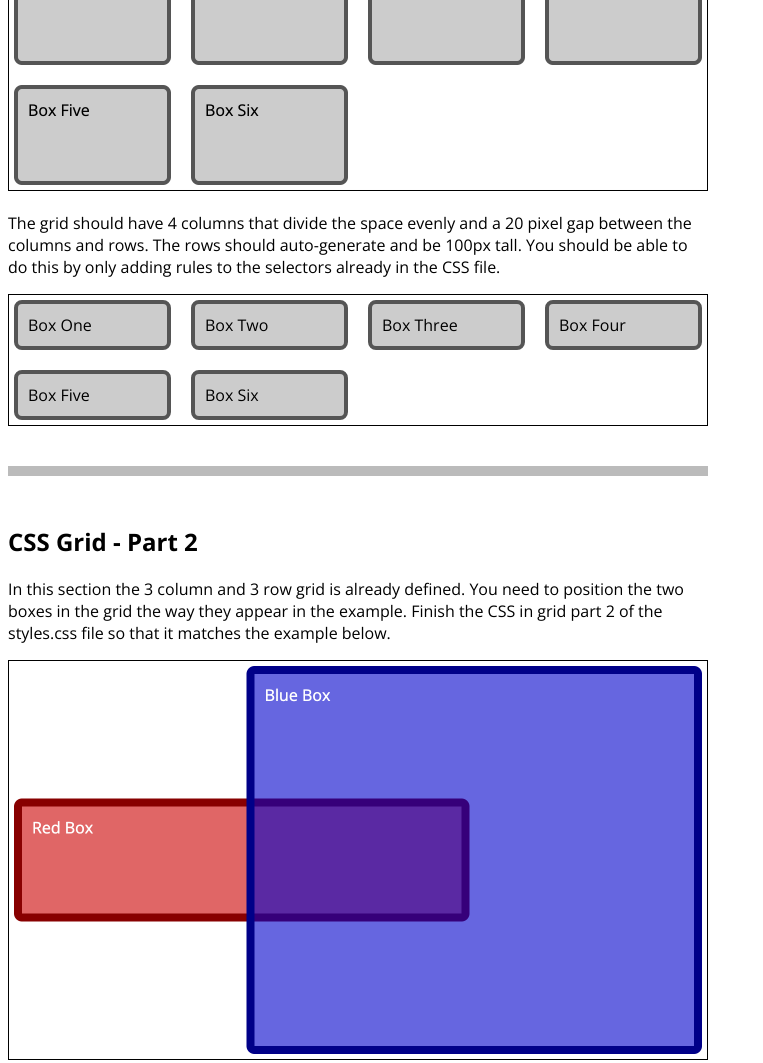
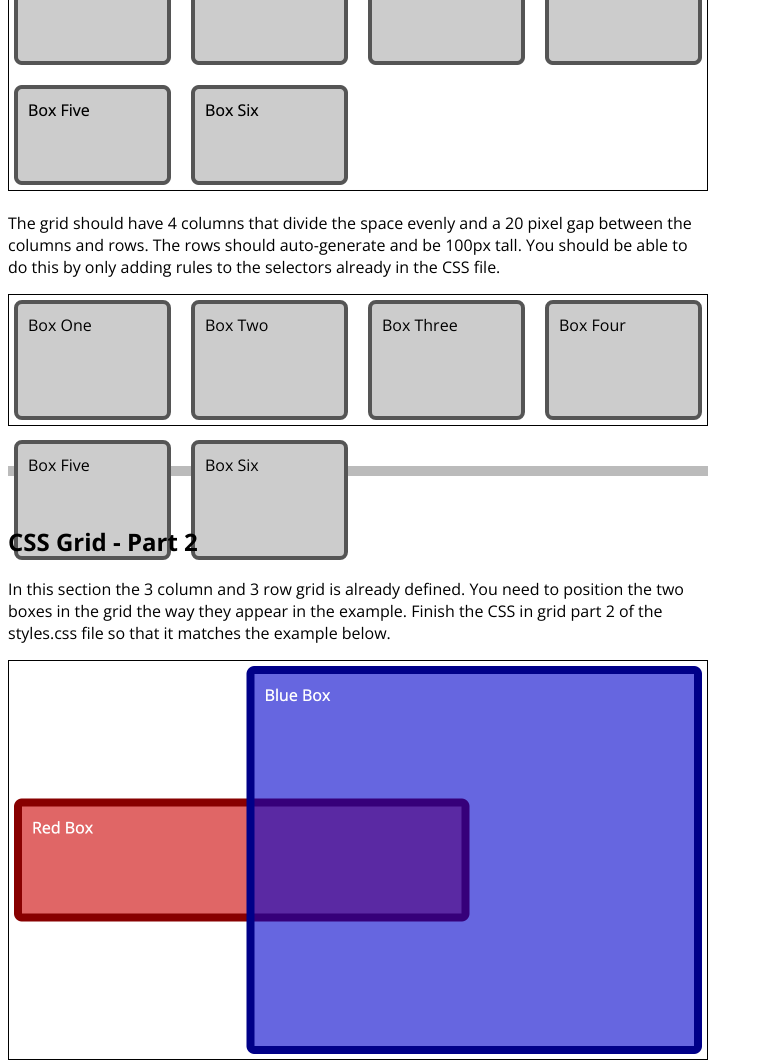
Before and after one commit to gravediggaz666/ITMD441-lab2, a plain HTML site: page index.html in a window 1280 px wide. Shown: the part 2771-3834 px from the top of the page, without its empty margins (0-763 px from the left). Drawn offline with nearby package versions, Linux system fonts and the light colour scheme.

Commit message:
gird pt 1

```diff
--- a/styles.css
+++ b/styles.css
@@ -79,6 +79,7 @@
 	display: grid;
 	grid-template-columns: repeat(4, 1fr);
 	grid-gap: 20px;
+	grid-auto-rows: 100%;
 }
 /* end Grid Part 1 */
 
```
